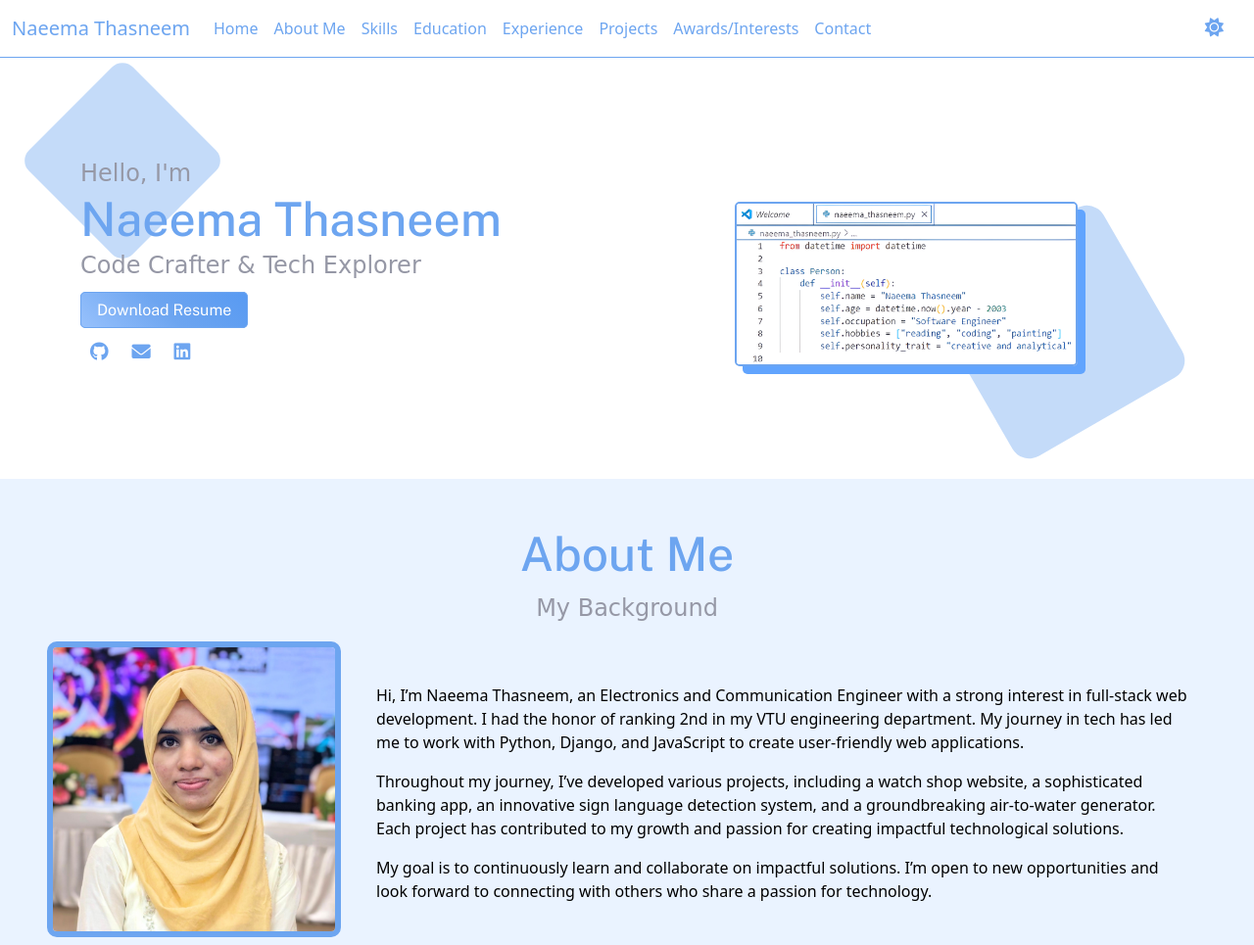
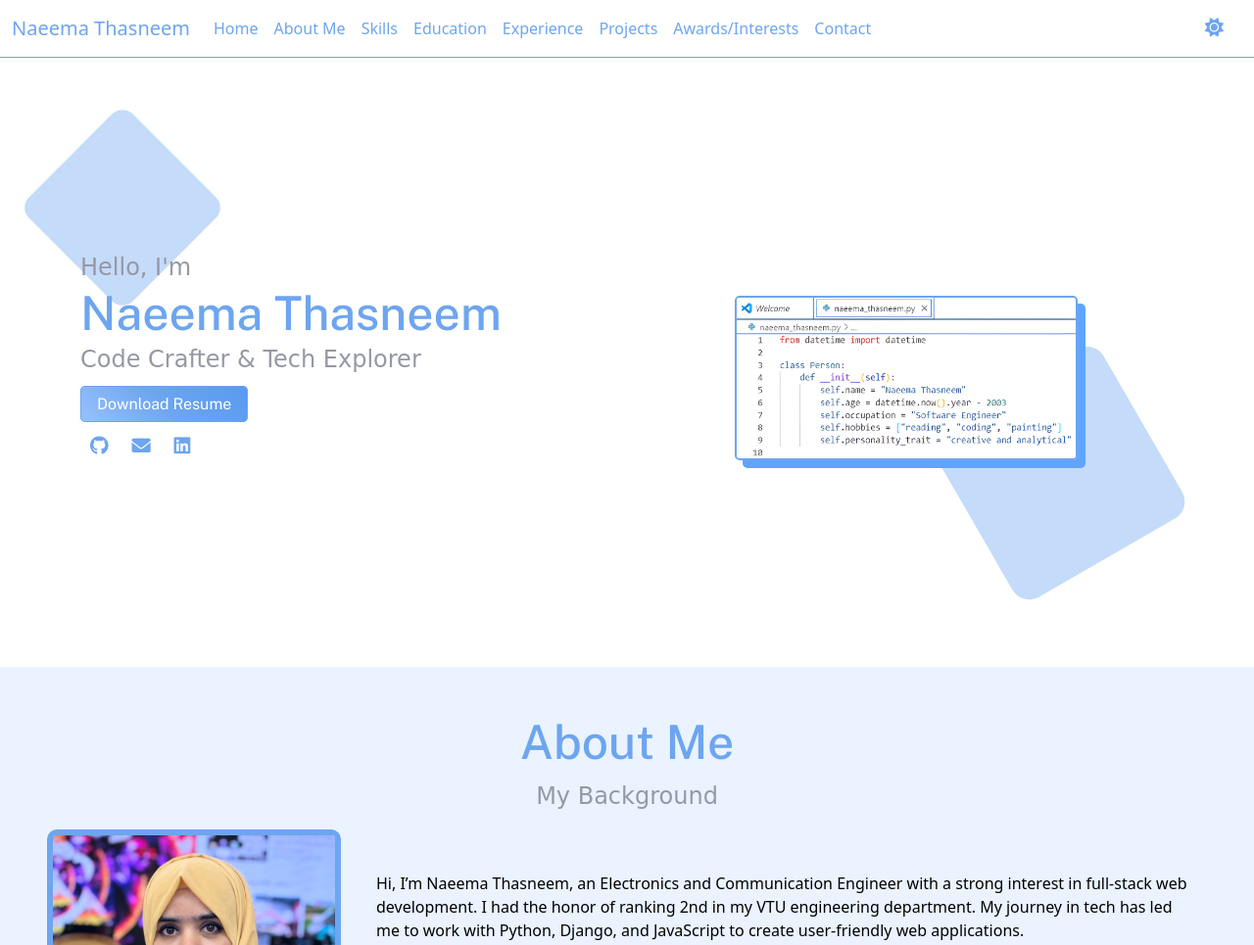
Before and after one commit to Nthasneem03/Demo, a plain HTML site: page Naeema/index.html in a window 1280 px wide. Shown: the top 965 px of the page at 98% size. Drawn offline with nearby package versions, Linux system fonts and the light colour scheme; a web font is replaced by a local one.

Commit message:
Add files via upload

```diff
--- a/Naeema/index.html
+++ b/Naeema/index.html
@@ -43,9 +43,9 @@
     <!-- Main Section -->
     <main>
         <!-- Home page -->
-        <section class="hero" id="home">
-            <div class="container">
-                <div class="row align-items-center">
+        <section class="hero my-5" id="home">
+            <div class="container my-lg-5">
+                <div class="row my-lg-5 align-items-center">
                     <div class="col-md-6 text-center text-md-start">
                         <div class="hero-card">
                             <p class="hero-text m-0">Hello, I'm</p>
@@ -73,7 +73,7 @@
 
 
         <!-- About Me Section -->
-        <section class="about" id="about">
+        <section class="about my-lg-5" id="about">
             <h2 class="section-title text-center">
                 About Me
             </h2>
@@ -304,14 +304,10 @@
 
         <hr class="section-divider">
 
+    </main>
 
 
 
-
-
-
-
-    </main>
     <footer class="footer">
         <!-- Contact Section -->
         <section id="contact" class="contact-section">
```
Also changed, not shown: Naeema/projects.html (+7 -1 lines).
